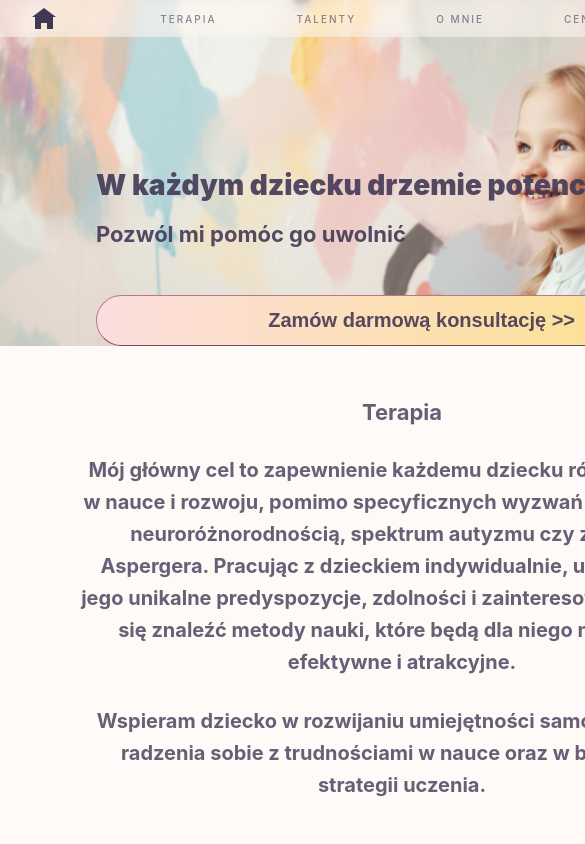
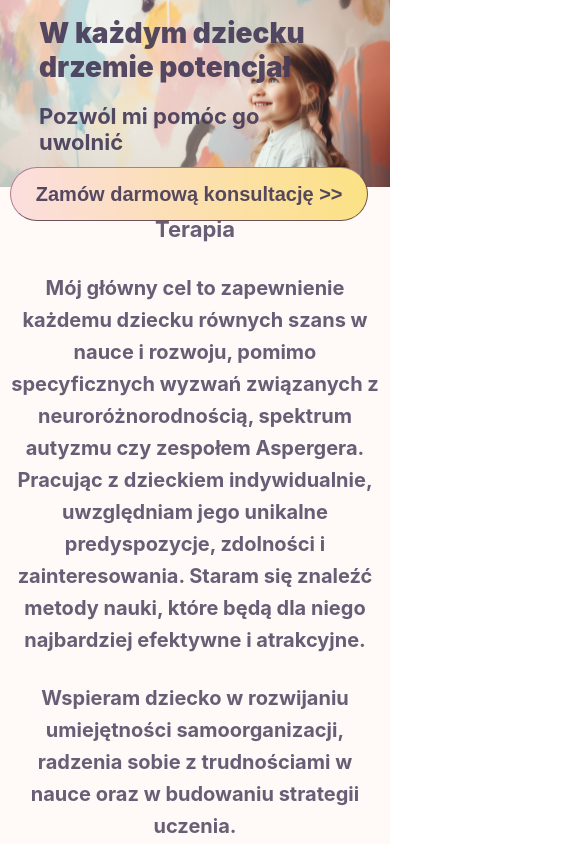
Before and after one commit to AleksandraZosia/mum, a Next.js app: page / in a window 390 px wide. Shown: the top 844 px of the page, 585 px wide, since content can reach past the window. Built offline with nearby package versions, Linux system fonts and the light colour scheme.

Commit message:
work in progress

```diff
--- a/components/Button.js
+++ b/components/Button.js
@@ -1,7 +1,11 @@
 import styles from "../styles/Button.module.css";
 
-const Button = ({ text }) => {
-  return <button className={styles.button}>{text}</button>;
+const Button = ({ text, id }) => {
+  return (
+    <button className={styles.button} id={id}>
+      {text}
+    </button>
+  );
 };
 
 export default Button;
--- a/components/Navigation.js
+++ b/components/Navigation.js
@@ -1,3 +1,4 @@
+import Image from "next/image";
 import styles from "../styles/Navigation.module.css";
 const Nav = () => {
   const scrollToView = (e, id) => {
@@ -5,6 +6,14 @@ const Nav = () => {
     document.getElementById(id)?.scrollIntoView({ behavior: "smooth" });
   };
   return (
+    <div className={styles.nav}>
+      <Image
+        src="/icon_home.svg"
+        alt="Strona główna"
+        height={21}
+        width={24}
+        className={styles.icon}
+      />
       <div className={styles.navoptions}>
         <a onClick={(e) => scrollToView(e, "therapy")}>TERAPIA</a>
         <a onClick={(e) => scrollToView(e, "talents")}>TALENTY</a>
@@ -12,6 +21,7 @@ const Nav = () => {
         <a onClick={(e) => scrollToView(e, "prices")}>CENNIK</a>
         <a>KONTAKT</a>
       </div>
+    </div>
   );
 };
 export default Nav;
--- a/components/Swiper.js
+++ b/components/Swiper.js
@@ -11,10 +11,10 @@ export default function SimpleSlider({ plans }) {
     speed: 500,
     slidesToShow: 1,
     slidesToScroll: 1,
-    arrow: false,
+    arrows: false,
     centerMode: true,
     initialSlide: 1,
-    centerPadding: "10%",
+    centerPadding: "50px",
   };
   return (
     <Slider {...settings}>
--- a/pages/_app.js
+++ b/pages/_app.js
@@ -1,7 +1,15 @@
+import Head from "next/head";
 import "../styles/globals.css";
 
 function MyApp({ Component, pageProps }) {
-  return <Component {...pageProps} />;
+  return (
+    <>
+      <Head>
+        <meta name="viewport" content="initial-scale=1.0, width=device-width" />
+      </Head>
+      <Component {...pageProps} />;
+    </>
+  );
 }
 
 export default MyApp;
--- a/pages/index.js
+++ b/pages/index.js
@@ -6,6 +6,7 @@ import Plans from "../components/Plans";
 import Nav from "../components/Navigation";
 import Steps from "../components/Steps";
 import Swiper from "../components/Swiper";
+import { useState, useEffect } from "react";
 export default function Home() {
   const avilablePlans = [
     {
@@ -49,23 +50,17 @@ export default function Home() {
 
       <main className={styles.main}>
         <div className={styles.first}>
-          <div className={styles.nav}>
-            <Image
-              src="/icon_home.svg"
-              alt="Strona główna"
-              height={21}
-              width={24}
-              className={styles.icon}
-            />
-            <Nav />
-          </div>
+          <Nav />
           <div className={styles.header}>
             <div>
               {" "}
               <h1>W każdym dziecku drzemie potencjał</h1>
               <h2>Pozwól mi pomóc go uwolnić</h2>
             </div>
-            <Button text={"Zamów darmową konsultację >>"} id={styles.button} />
+            <Button
+              text={"Zamów darmową konsultację >>"}
+              id={styles.button_top}
+            />
           </div>
         </div>
         <section className={styles.second} id="therapy">
--- a/styles/Button.module.css
+++ b/styles/Button.module.css
@@ -1,4 +1,5 @@
 .button {
+  width: 21, 9375rem;
   font-size: 20px;
   font-weight: 700;
   padding: 13px 20px;
@@ -20,7 +21,11 @@
 }
 @media (max-width: 420px) {
   .button {
-    width: 90%;
-    /* position: relative; */
+    height: 54px;
+    width: 358px;
+    position: relative;
+    left: calc(50% - 179px);
+
+    /* right: calc(50vw - 45%); */
   }
 }
--- a/styles/Home.module.css
+++ b/styles/Home.module.css
@@ -1,5 +1,8 @@
 .container {
   padding: 0;
+  display: inline-block;
+  position: relative;
+  overflow: hidden;
 }
 
 .main {
@@ -14,15 +17,7 @@
   background-repeat: no-repeat;
   background-size: cover;
   background-clip: border-box;
-}
-
-.nav {
-  padding: 0.5rem 2rem;
-  display: flex;
-  justify-content: space-between;
-  align-items: center;
-  background-color: rgba(255, 249, 242, 0.6);
-  backdrop-filter: blur(5px) drop-shadow(0 1px 0 rgba(22, 12, 40, 0.15));
+  max-width: 100%;
 }
 
 .icon {
@@ -30,20 +25,21 @@
 }
 
 .header {
-  margin-top: 7rem;
-  margin-left: 6rem;
+  position: relative;
   width: 49%;
   color: rgba(66, 55, 85, 0.9);
+  left: 10%;
+  top: 12%;
 }
 .header h1 {
-  font-size: 48px;
+  font-size: 3rem;
   font-weight: 900;
 }
 
 .header h2 {
   font-size: 32px;
   font-weight: 700;
-  margin-bottom: 3rem;
+  margin-bottom: 2rem;
 }
 
 .second {
@@ -56,12 +52,12 @@
   color: rgba(66, 55, 85, 0.8);
   font-weight: 500;
   font-size: 20px;
-  line-height: 32px;
+  line-height: 2rem;
 }
 
 .second h2 {
   font-weight: 700;
-  font-size: 32px;
+  font-size: 2rem;
   color: rgba(66, 55, 85, 0.8);
 }
 .proccess {
@@ -84,7 +80,7 @@
 }
 .text {
   text-align: left;
-  font-size: 20px;
+  font-size: 1.25rem;
   font-weight: 500;
   line-height: 33px;
 }
@@ -104,7 +100,7 @@
   background-color: rgba(255, 217, 218, 0.1);
 }
 .fifth h2 {
-  font-size: 32px;
+  font-size: 2rem;
   font-weight: 700;
   margin: 0;
   padding-bottom: 0.5rem;
@@ -128,7 +124,7 @@
 }
 .sixth h3 {
   padding-bottom: 1rem;
-  font-size: 24px;
+  font-size: 1.5rem;
   font-weight: 500;
 }
 
@@ -138,7 +134,7 @@
 }
 
 .seventh h2 {
-  font-size: 32px;
+  font-size: 2rem;
   font-weight: 700;
   color: rgba(66, 55, 85, 1);
 }
@@ -149,33 +145,56 @@
 }
 .swiper {
   display: none;
-  width: 50rem;
+
+  position: relative;
 }
 
 .therapy .talents .header .proccess .about {
   width: 95%;
 }
 @media (max-width: 420px) {
+  .container {
+    width: 100vw;
+  }
+  .container section {
+    padding: 0.5rem 0.5rem;
+  }
   #reading_child {
     display: none;
+    left: 1vw;
+  }
+  #button_top {
+    position: absolute;
+    top: calc(75% + 27px);
+    left: calc(55% - 179px);
+    font-size: 20px;
   }
   .first {
     background-position: 30%;
     height: 100%;
+    margin: 0;
+    background-position-x: 30%;
+    background-position-y: 50%;
+    position: relative;
   }
+  /* .nav {
+    display: none;
+  } */
   .about {
     flex-direction: column;
     align-items: center;
   }
   .header {
-    width: 90%;
+    width: 70%;
     height: 80%;
     display: flex;
     flex-direction: column;
     justify-content: space-between;
+    top: 80%;
   }
   .header h1 {
     font-size: 28px;
+    margin-top: 1rem;
   }
   .main h2 {
     font-size: 22px;
@@ -195,8 +214,9 @@
 
   .swiper {
     display: inherit;
-    margin: 2px;
+    margin: 2px 0;
     height: fit-content;
+    overflow: hidden;
   }
   .seventh {
     padding: 1rem 0 2rem 0;
--- a/styles/Navigation.module.css
+++ b/styles/Navigation.module.css
@@ -1,3 +1,12 @@
+.nav {
+  padding: 0.5rem 2rem;
+  display: flex;
+  justify-content: space-between;
+  align-items: center;
+  background-color: rgba(255, 249, 242, 0.6);
+  backdrop-filter: blur(5px) drop-shadow(0 1px 0 rgba(22, 12, 40, 0.15));
+}
+
 .navoptions {
   display: flex;
   font-size: 10px;
@@ -18,3 +27,10 @@
   text-decoration-color: rgba(157, 99, 129, 1);
   text-underline-offset: 7px;
 }
+
+@media (max-width: 420px) {
+  .nav {
+    position: absolute;
+    display: none;
+  }
+}
--- a/styles/Plan.module.css
+++ b/styles/Plan.module.css
@@ -29,14 +29,25 @@
 }
 @media (max-width: 420px) {
   .plan {
-    margin: 0 30px;
+    width: 275px;
+    height: 380px;
+    margin: 0;
     display: flex;
     flex-direction: column;
     justify-content: space-evenly;
-    gap: 2rem;
-    padding: 2rem 0;
+    gap: 0.8rem;
+    padding: 1rem 0;
+  }
+  .plan h4 {
+    font-size: 18px;
+    margin: 0 auto;
+    line-height: 32.48px;
+  }
+  .plan h2 {
+    font-size: 32px;
   }
   .benefits {
     align-items: center;
+    gap: 0.5rem;
   }
 }
--- a/styles/globals.css
+++ b/styles/globals.css
@@ -1,17 +1,27 @@
 html,
 body {
   display: inline-block;
-  padding: 0;
-  margin: 0;
+  padding: 0 !important;
+  margin: 0 !important;
   font-family: Catamaran, -apple-system, BlinkMacSystemFont, Segoe UI, Roboto,
     Oxygen, Ubuntu, Cantarell, Fira Sans, Droid Sans, Helvetica Neue, sans-serif;
+
+  border-width: 0;
+  text-rendering: optimizeLegibility;
+  -webkit-text-size-adjust: 100%;
+  -moz-text-size-adjust: 100%;
+  text-size-adjust: 100%;
+  -webkit-font-smoothing: antialiased;
 }
 
 a {
-  color: inherit;
   text-decoration: none;
 }
 
 * {
   box-sizing: border-box;
+  border-width: 0;
 }
+@viewport {
+  viewport-fit: cover;
+}
```
Lines whose indentation alone changed are shown as unchanged.
